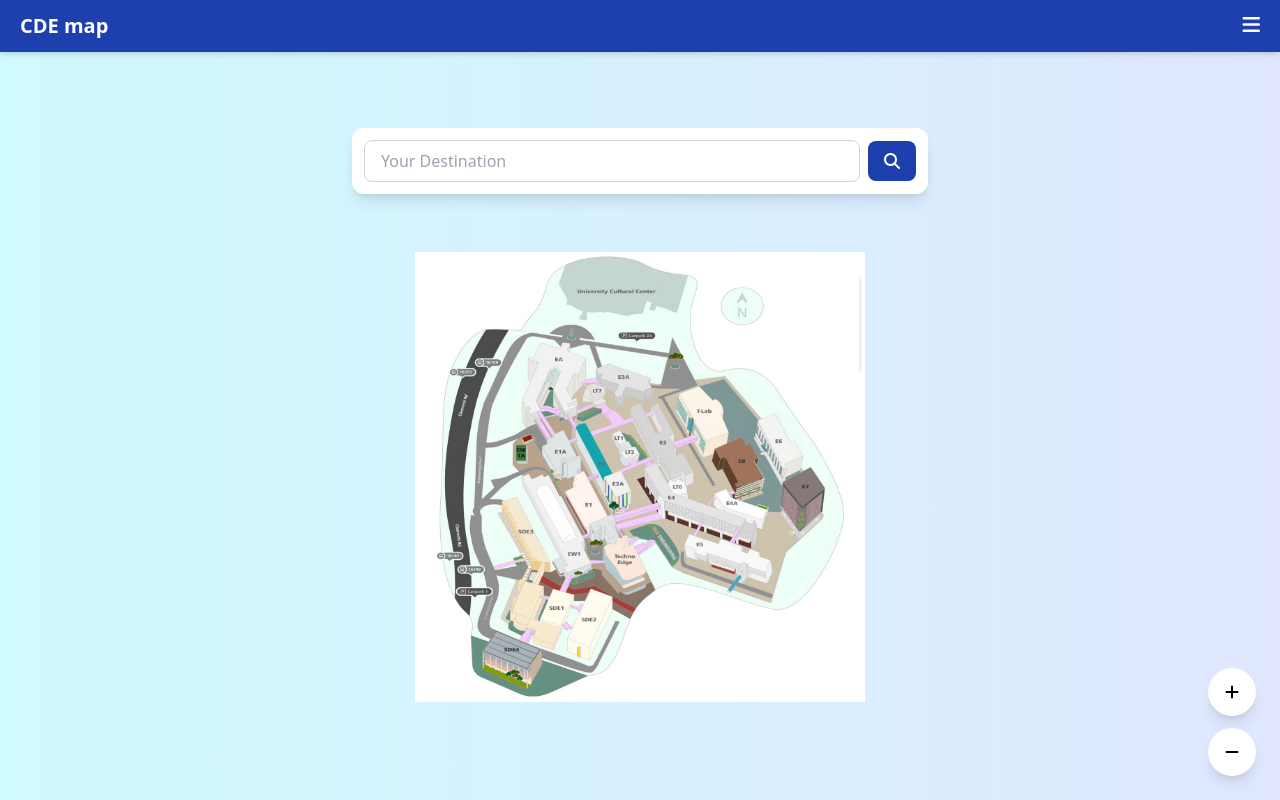
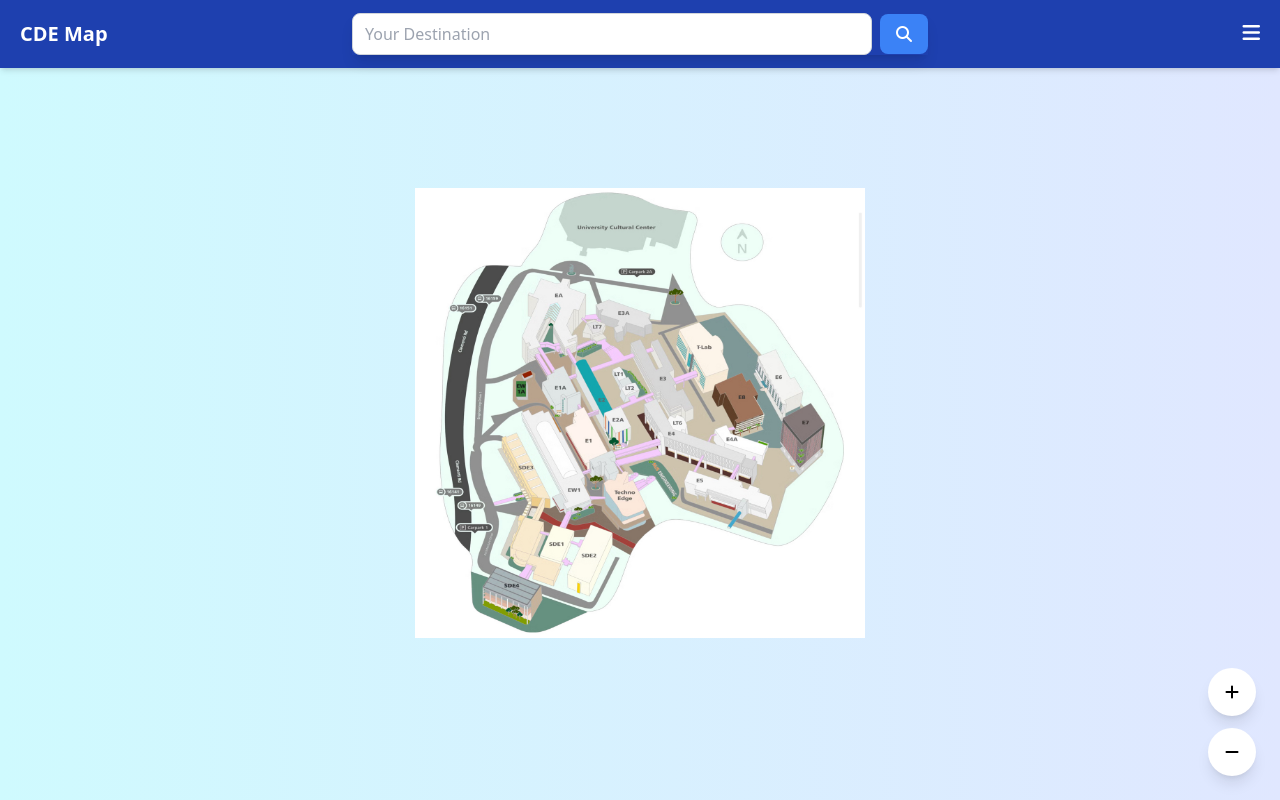
Before and after one commit to Aluminium-Oxide/Orbital-7008, a React (Create React App) app: page / in a window 1280 px wide. Built offline with nearby package versions, Linux system fonts and the light colour scheme.

Commit message:
search relocation

```diff
--- a/src/App.tsx
+++ b/src/App.tsx
@@ -18,22 +18,16 @@ function App() {
 
     {/* navigation frame at top, dark blue */}
     <header className="sticky top-0 bg-blue-800 shadow-md z-40">
-        <div className="container mx-auto px-5 py-3 flex justify-between items-center">
-          <h1 className="text-xl font-bold text-white">CDE map</h1>
+      <div className="container mx-auto px-5 py-5 flex justify-between items-center">
+        {/* title + menu button */}
+        <h1 className="text-xl font-bold text-white">CDE Map</h1>
         <button id="menuBtn" className="text-white">
           <i className="fa-solid fa-bars text-xl"></i>
         </button>
-        </div>
-      </header>
-    {/* image of CDE map */}
-    <div className="h-[50vh] flex justify-center items-end" style={{ transform: 'translateY(250px)' }}>
-      <img src="/CDEmap.jpg" alt="CDE Map" style={{ width: '450px', height: '450px' }}/>
-    </div>
-
-    {/* input frame + search button，middle high */}
-    <div className="absolute top-32 left-1/2 transform -translate-x-1/2 w-11/12 max-w-xl rounded-xl bg-white p-3 shadow-lg flex items-center space-x-2">
+        {/* input frame + search button*/}
+        <div className="absolute top-15 left-1/2 transform -translate-x-1/2 w-11/12 max-w-xl shadow-lg flex items-center space-x-2">
           <input
-          className="flex-1 px-4 py-2 border border-gray-300 rounded-lg focus:outline-none focus:ring-2 focus:ring-blue-800"
+            className="flex-1 px-3 py-2 border border-gray-300 rounded-lg focus:outline-none focus:ring-2 focus:ring-blue-800"
             type="text"
             placeholder="Your Destination"
             value={destination}
@@ -41,10 +35,17 @@ function App() {
           />
           <button
             onClick={handleSearch}
-          className="bg-blue-800 hover:bg-blue-700 text-white px-4 py-2 rounded-lg transition-colors touch-manipulation active:scale-95"
+            className="bg-blue-500 hover:bg-blue-400 text-white px-4 py-2 rounded-lg transition-colors touch-manipulation active:scale-95"
           >
           <i className="fa-solid fa-magnifying-glass"></i>
           </button>
+        </div>
+      </div>
+    </header>
+
+    {/* image of CDE map */}
+    <div className="h-[40vh] flex justify-center items-end" style={{ transform: 'translateY(250px)' }}>
+      <img src="/CDEmap.jpg" alt="CDE Map" style={{ width: '450px', height: '450px' }}/>
     </div>
 
       {/* + - buttons */}
```
Lines whose indentation alone changed are shown as unchanged.
